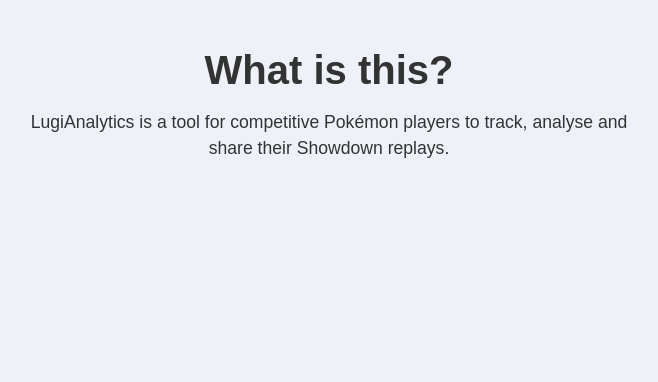
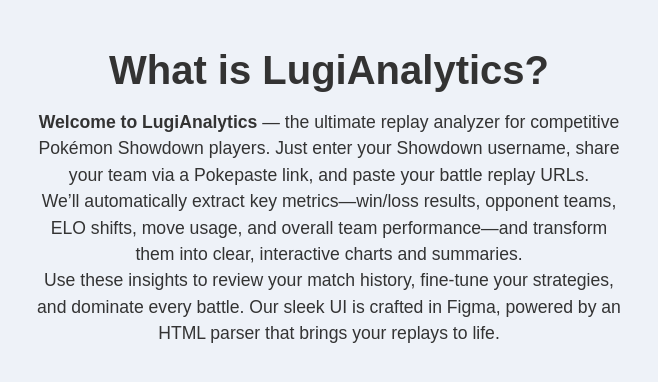
Before and after one commit to daniyalq114/CITS3403-Project, a Flask app: page / in a window 1280 px wide. Shown: the part 52-434 px from the top of the page, without its empty margins (311-969 px from the left). Run offline with Flask 3, Linux system fonts and the light colour scheme.

Commit message:
Enhance home page intro with detailed LugiAnalytics description

```diff
--- a/templates/index.html
+++ b/templates/index.html
@@ -1,9 +1,14 @@
 {% extends "base.html" %}
 
 {% block content %}
-  <h1>What is this?</h1>
+  <h1>What is LugiAnalytics?</h1>
   <p>
-    LugiAnalytics is a tool for competitive Pokémon players to track,
-    analyse and share their Showdown replays.
+    <strong>Welcome to LugiAnalytics</strong> — the ultimate replay analyzer for competitive Pokémon Showdown players. Just enter your Showdown username, share your team via a Pokepaste link, and paste your battle replay URLs.
+  </p>
+  <p>
+    We’ll automatically extract key metrics—win/loss results, opponent teams, ELO shifts, move usage, and overall team performance—and transform them into clear, interactive charts and summaries.
+  </p>
+  <p>
+    Use these insights to review your match history, fine‑tune your strategies, and dominate every battle. Our sleek UI is crafted in Figma, powered by an HTML parser that brings your replays to life.
   </p>
 {% endblock %}
```
